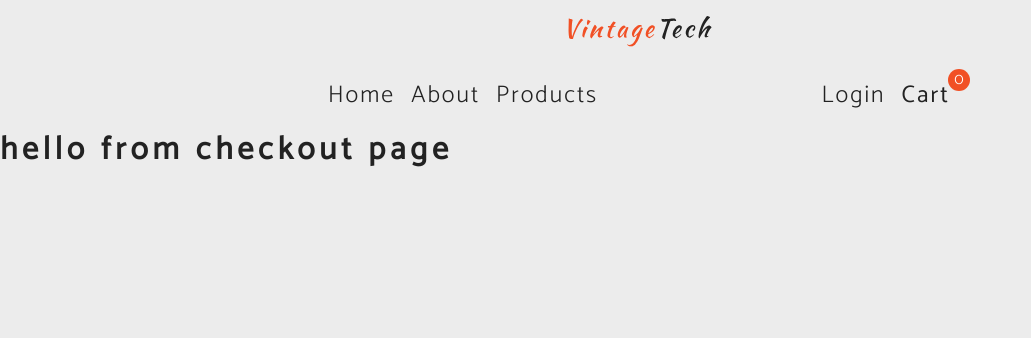
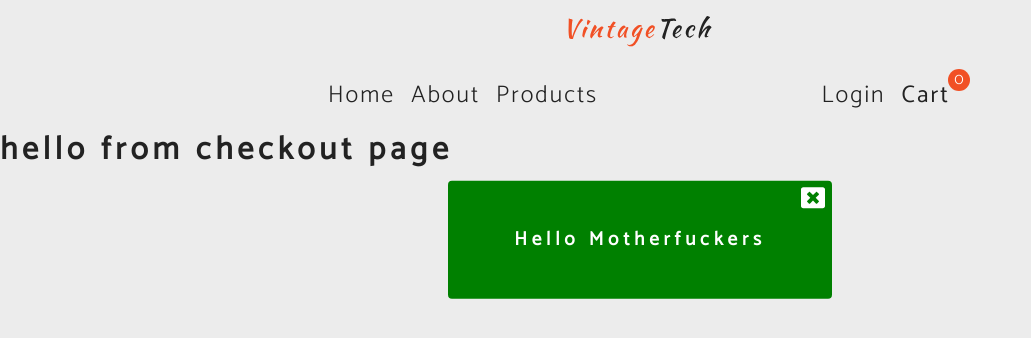
Before and after one commit to FatTonyy/Vintage-E-commence-store, a React (Create React App) app: page /checkout in a window 1280 px wide. Shown: the top 338 px of the page, without its empty margins (0-1031 px from the left). Built offline with nearby package versions, Linux system fonts and the light colour scheme; no server answers.

Commit message:
alert-component

```diff
--- a/src/App.js
+++ b/src/App.js
@@ -14,11 +14,13 @@
 
 // components
 import Header from "./components/Header";
+import Alert from "./components/Alert";
 
 export default function App() {
   return (
     <Router>
       <Header />
+      <Alert />
       <Switch>
         <Route exact path="/">
           <Home />
--- a/src/components/Alert.js
+++ b/src/components/Alert.js
@@ -1,5 +1,26 @@
 import React from "react";
+import { FaWindowClose } from "react-icons/fa";
+import { UserContext } from "../context/user";
 
 export default function Alert() {
-  return <h1>hello from alert</h1>;
+  const { alert, hideAlert } = React.useContext(UserContext);
+
+  let css = "alert-container";
+
+  if (alert.show) {
+    css += " alert-show";
+    if (alert.type === "danger") {
+      css += " alert-danger";
+    }
+  }
+  return (
+    <div className={css}>
+      <div className="alert">
+        <p>{alert.show && alert.msg}</p>
+        <button className="alert-close" onClick={hideAlert}>
+          <FaWindowClose />
+        </button>
+      </div>
+    </div>
+  );
 }
--- a/src/context/user.js
+++ b/src/context/user.js
@@ -25,8 +25,8 @@
 
   // ! Alert functionality
   const [alert, setAlert] = React.useState({
-    show: false,
-    msg: "",
+    show: true,
+    msg: "hello motherfuckers",
     type: "success"
   });
 
```
